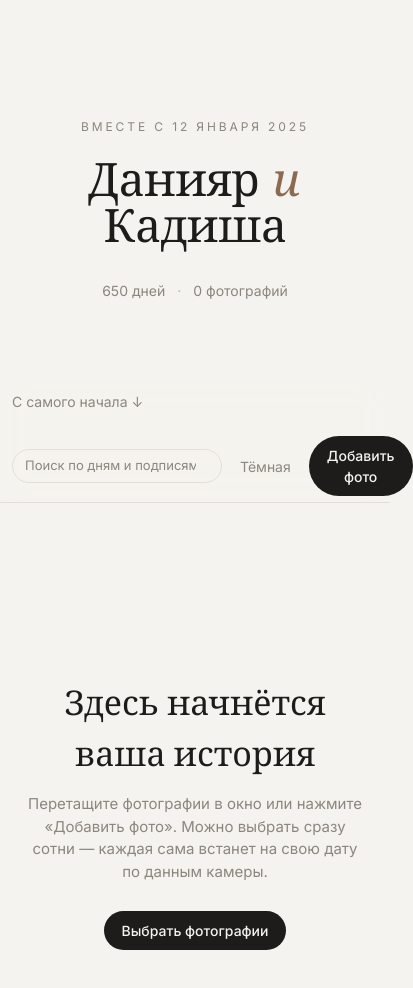
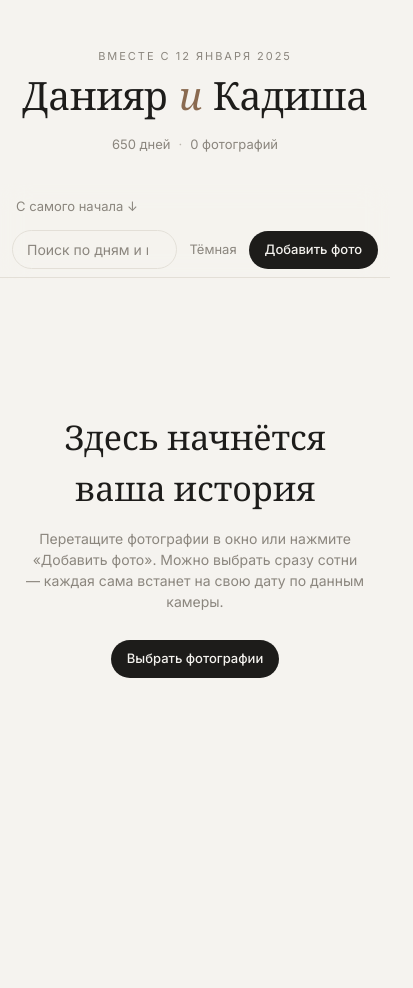
Before and after one commit to dakame006-netizen/couple-album, a website: page index.html in a window 390 px wide. Shown: the whole page, 413 px wide, since content can reach past the window. After the commit the page ends 844 px from the top, so only its background shows below. Drawn offline with nearby package versions, Linux system fonts and the light colour scheme; no server answers.

Commit message:
Optimize mobile layout and touch experience

```diff
--- a/public/styles.css
+++ b/public/styles.css
@@ -628,33 +628,190 @@ button {
   right: 4px;
 }
 
-/* ── Телефоны ──────────────────────────────────── */
+/* ── Телефоны и адаптивность ──────────────────── */
 @media (max-width: 700px) {
-  .toolbar-inner,
+  :root {
+    --toolbar-h: auto;
+  }
+
+  body {
+    font-size: 14px;
+  }
+
+  .hero {
+    padding: 48px 16px 28px;
+  }
+
+  .hero-eyebrow {
+    font-size: 11px;
+    letter-spacing: 0.18em;
+    margin-bottom: 12px;
+  }
+
+  .hero-title {
+    font-size: clamp(34px, 10vw, 48px);
+    line-height: 1.1;
+  }
+
+  .hero-stats {
+    margin-top: 16px;
+    font-size: 13px;
+    gap: 8px;
+  }
+
+  .toolbar {
+    padding: 8px 0;
+  }
+
+  .toolbar-inner {
+    padding: 0 12px;
+    gap: 8px;
+    flex-direction: column;
+    align-items: stretch;
+  }
+
+  .toolbar-left {
+    display: flex;
+    justify-content: space-between;
+    align-items: center;
+    width: 100%;
+    gap: 8px;
+  }
+
+  .toolbar-right {
+    display: flex;
+    align-items: center;
+    width: 100%;
+    gap: 8px;
+  }
+
+  .toolbar-search {
+    flex: 1;
+    min-width: 0;
+    width: auto;
+    font-size: 14px; /* Защита от авто-зума на iOS Safari */
+    padding: 8px 14px;
+  }
+
+  .toolbar-search:focus {
+    width: auto;
+  }
+
+  .btn {
+    padding: 9px 16px;
+    font-size: 13px;
+    white-space: nowrap;
+    touch-action: manipulation;
+  }
+
+  .btn-text {
+    font-size: 13px;
+    padding: 6px 4px;
+    white-space: nowrap;
+    touch-action: manipulation;
+  }
+
   .timeline,
   .on-this-day {
-    padding-left: 12px;
-    padding-right: 12px;
+    padding-left: 10px;
+    padding-right: 10px;
+    padding-bottom: 80px;
   }
 
   .year-title {
-    margin-top: 64px;
+    margin-top: 40px;
+    margin-bottom: 4px;
+    font-size: clamp(40px, 12vw, 64px);
+  }
+
+  .month-head {
+    top: 0; /* sticky */
+    padding: 12px 0 8px;
   }
 
   .month-title,
   .month-year {
-    font-size: 24px;
+    font-size: 20px;
+  }
+
+  .month-count {
+    font-size: 12px;
+  }
+
+  .day {
+    margin: 4px 0 28px;
+  }
+
+  .day-head {
+    font-size: 11px;
+    margin-bottom: 2px;
   }
 
   .day-title {
-    font-size: 19px;
+    font-size: 18px;
+    padding: 4px 0 8px;
+  }
+
+  .day-title:focus {
+    font-size: 18px;
+  }
+
+  .otd-label {
+    font-size: 22px;
+  }
+
+  .otd-strip .tile {
+    height: 110px;
+  }
+
+  /* Просмотр фото на весь экран */
+  .lightbox {
+    grid-template-rows: 1fr auto;
   }
 
   .lb-stage {
-    padding: 52px 0 8px;
+    padding: 48px 8px 8px;
+  }
+
+  .lb-panel {
+    padding: 10px 16px calc(24px + env(safe-area-inset-bottom));
+    background: linear-gradient(to top, rgba(12,12,11,0.98), rgba(12,12,11,0.8));
+  }
+
+  .lb-caption {
+    font-size: 18px;
+    padding: 4px 0 8px;
+  }
+
+  .lb-actions {
+    gap: 16px;
+    font-size: 13px;
+    justify-content: space-between;
+  }
+
+  .lb-action {
+    padding: 8px 4px;
+    min-height: 38px;
+  }
+
+  .lb-close {
+    top: 8px;
+    right: 8px;
+    width: 44px;
+    height: 44px;
+    font-size: 34px;
+    display: flex;
+    align-items: center;
+    justify-content: center;
   }
 
   .lb-nav {
     display: none;
   }
+
+  .toast {
+    width: calc(100vw - 24px);
+    bottom: calc(16px + env(safe-area-inset-bottom));
+    padding: 12px 14px;
+  }
 }
--- a/styles.css
+++ b/styles.css
@@ -628,33 +628,190 @@ button {
   right: 4px;
 }
 
-/* ── Телефоны ──────────────────────────────────── */
+/* ── Телефоны и адаптивность ──────────────────── */
 @media (max-width: 700px) {
-  .toolbar-inner,
+  :root {
+    --toolbar-h: auto;
+  }
+
+  body {
+    font-size: 14px;
+  }
+
+  .hero {
+    padding: 48px 16px 28px;
+  }
+
+  .hero-eyebrow {
+    font-size: 11px;
+    letter-spacing: 0.18em;
+    margin-bottom: 12px;
+  }
+
+  .hero-title {
+    font-size: clamp(34px, 10vw, 48px);
+    line-height: 1.1;
+  }
+
+  .hero-stats {
+    margin-top: 16px;
+    font-size: 13px;
+    gap: 8px;
+  }
+
+  .toolbar {
+    padding: 8px 0;
+  }
+
+  .toolbar-inner {
+    padding: 0 12px;
+    gap: 8px;
+    flex-direction: column;
+    align-items: stretch;
+  }
+
+  .toolbar-left {
+    display: flex;
+    justify-content: space-between;
+    align-items: center;
+    width: 100%;
+    gap: 8px;
+  }
+
+  .toolbar-right {
+    display: flex;
+    align-items: center;
+    width: 100%;
+    gap: 8px;
+  }
+
+  .toolbar-search {
+    flex: 1;
+    min-width: 0;
+    width: auto;
+    font-size: 14px; /* Защита от авто-зума на iOS Safari */
+    padding: 8px 14px;
+  }
+
+  .toolbar-search:focus {
+    width: auto;
+  }
+
+  .btn {
+    padding: 9px 16px;
+    font-size: 13px;
+    white-space: nowrap;
+    touch-action: manipulation;
+  }
+
+  .btn-text {
+    font-size: 13px;
+    padding: 6px 4px;
+    white-space: nowrap;
+    touch-action: manipulation;
+  }
+
   .timeline,
   .on-this-day {
-    padding-left: 12px;
-    padding-right: 12px;
+    padding-left: 10px;
+    padding-right: 10px;
+    padding-bottom: 80px;
   }
 
   .year-title {
-    margin-top: 64px;
+    margin-top: 40px;
+    margin-bottom: 4px;
+    font-size: clamp(40px, 12vw, 64px);
+  }
+
+  .month-head {
+    top: 0; /* sticky */
+    padding: 12px 0 8px;
   }
 
   .month-title,
   .month-year {
-    font-size: 24px;
+    font-size: 20px;
+  }
+
+  .month-count {
+    font-size: 12px;
+  }
+
+  .day {
+    margin: 4px 0 28px;
+  }
+
+  .day-head {
+    font-size: 11px;
+    margin-bottom: 2px;
   }
 
   .day-title {
-    font-size: 19px;
+    font-size: 18px;
+    padding: 4px 0 8px;
+  }
+
+  .day-title:focus {
+    font-size: 18px;
+  }
+
+  .otd-label {
+    font-size: 22px;
+  }
+
+  .otd-strip .tile {
+    height: 110px;
+  }
+
+  /* Просмотр фото на весь экран */
+  .lightbox {
+    grid-template-rows: 1fr auto;
   }
 
   .lb-stage {
-    padding: 52px 0 8px;
+    padding: 48px 8px 8px;
+  }
+
+  .lb-panel {
+    padding: 10px 16px calc(24px + env(safe-area-inset-bottom));
+    background: linear-gradient(to top, rgba(12,12,11,0.98), rgba(12,12,11,0.8));
+  }
+
+  .lb-caption {
+    font-size: 18px;
+    padding: 4px 0 8px;
+  }
+
+  .lb-actions {
+    gap: 16px;
+    font-size: 13px;
+    justify-content: space-between;
+  }
+
+  .lb-action {
+    padding: 8px 4px;
+    min-height: 38px;
+  }
+
+  .lb-close {
+    top: 8px;
+    right: 8px;
+    width: 44px;
+    height: 44px;
+    font-size: 34px;
+    display: flex;
+    align-items: center;
+    justify-content: center;
   }
 
   .lb-nav {
     display: none;
   }
+
+  .toast {
+    width: calc(100vw - 24px);
+    bottom: calc(16px + env(safe-area-inset-bottom));
+    padding: 12px 14px;
+  }
 }
```
